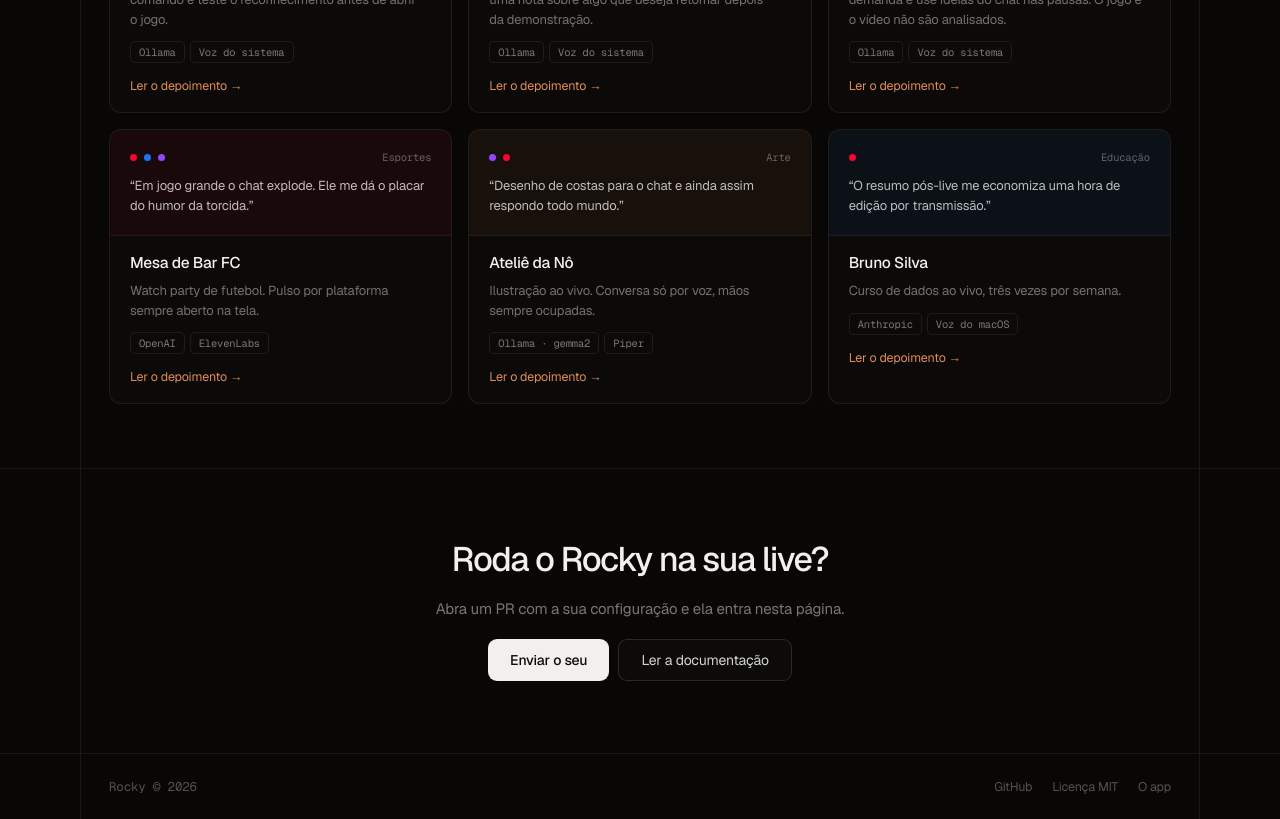
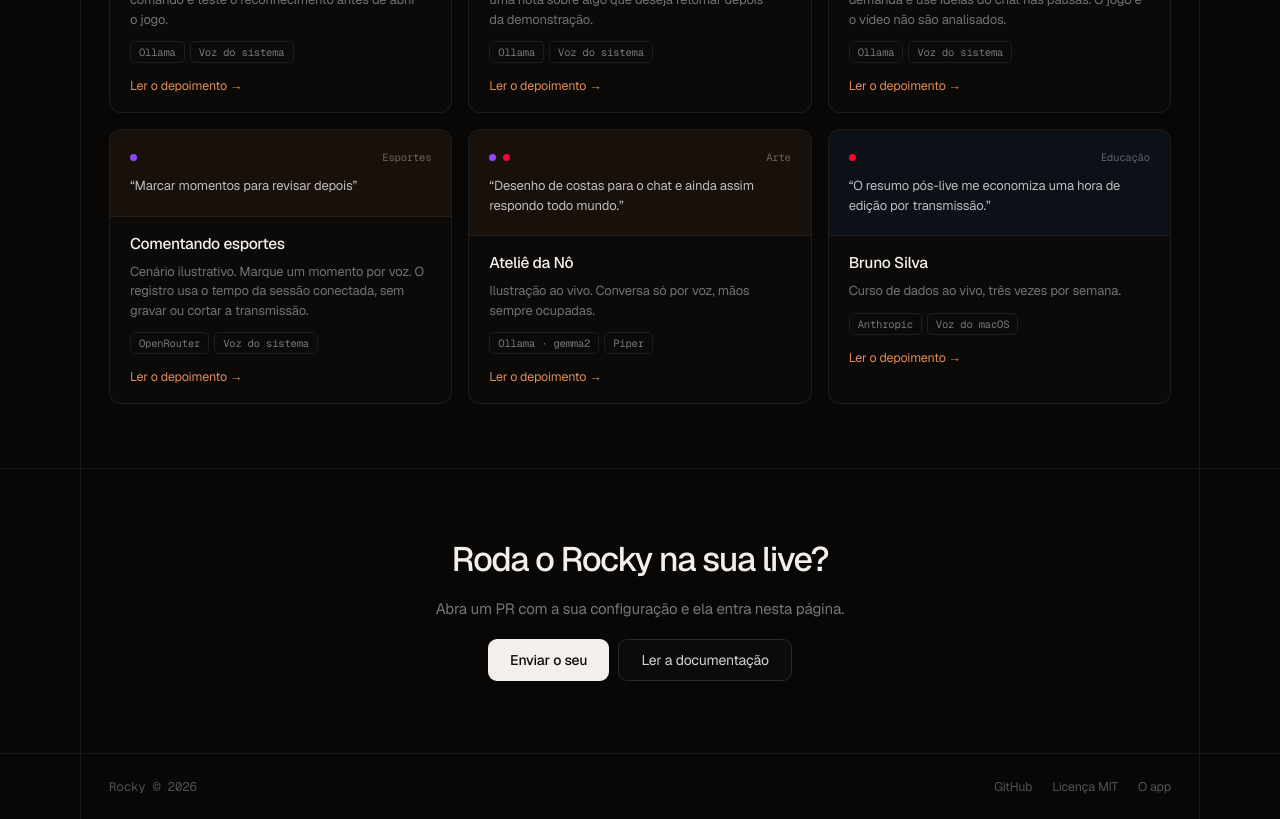
Before and after one commit to opensources-com-br/rocky, a Next.js app in the folder apps/web/: page /showcase in a window 1280 px wide. Shown: the part 880-1699 px from the top of the page. Built offline with nearby package versions, Linux system fonts and the light colour scheme.

Commit message:
feat: replace mesa-de-bar claims with an illustrative scenario

```diff
--- a/apps/web/content/showcase/mesa-de-bar.js
+++ b/apps/web/content/showcase/mesa-de-bar.js
@@ -1,20 +1,20 @@
 const content = {
   "id": "mesa-de-bar",
-  "name": "Mesa de Bar FC",
+  "name": "Comentando esportes",
   "category": "Esportes",
   "filter": "Esportes",
-  "quote": "Em jogo grande o chat explode. Ele me dá o placar do humor da torcida.",
-  "desc": "Watch party de futebol. Pulso por plataforma sempre aberto na tela.",
-  "stack": ["OpenAI", "ElevenLabs"],
-  "dots": ["#ff0033", "#1877f2", "#9146ff"],
-  "tint": "rgba(255,0,51,.06)",
-  "links": [{"label": "youtube.com/@mesadebarfc", "url": "https://youtube.com/@mesadebarfc", "dot": "#ff0033"}, {"label": "twitch.tv/mesadebarfc", "url": "https://twitch.tv/mesadebarfc", "dot": "#9146ff"}],
-  "stats": [{"label": "PLATAFORMAS", "value": "3"}, {"label": "PICO DE CHAT", "value": "6,2 mil"}, {"label": "MSG / MIN", "value": "180"}, {"label": "MODELO", "value": "Remoto"}],
-  "story": ["Watch party de futebol é o caso extremo: cento e oitenta mensagens por minuto em três plataformas, e todas dizendo a mesma coisa ao mesmo tempo. Ninguém lê aquilo.", "Aqui o Rocky funciona menos como leitor e mais como termômetro. Deixamos a aba Pulso aberta na tela e ele fala quando o humor vira — quando a torcida de uma plataforma reclama de atraso no sinal, quando todo mundo pede replay, quando uma plataforma específica caiu.", "Interrupção ligada, porque numa transmissão de jogo a informação é perecível. Se ele esperar uma pausa na narração, já não serve."],
-  "changes": ["Descobrimos atraso de sinal por plataforma em segundos, não no fim do jogo.", "Pedido coletivo de replay chega antes do lance esfriar.", "Superchats são lidos no intervalo, em bloco, sem atropelar o jogo."],
-  "setup": [{"label": "IA", "value": "openai"}, {"label": "Voz", "value": "elevenlabs"}, {"label": "Tom", "value": "animado"}, {"label": "Contexto", "value": "2 min"}, {"label": "Interrupção", "value": "ligada"}],
-  "config": "[ai]\nprovider = \"openai\"\ncontext_window = \"2min\"\n\n[agent]\ntone      = \"animado\"\ninterrupt = true\ninterventions_per_10min = 6",
-  "sample": "O chat do YouTube está vinte segundos atrás do da Twitch e reclamando.",
+  "quote": "Marcar momentos para revisar depois",
+  "desc": "Cenário ilustrativo. Marque um momento por voz. O registro usa o tempo da sessão conectada, sem gravar ou cortar a transmissão.",
+  "stack": ["OpenRouter", "Voz do sistema"],
+  "dots": ["#9146ff"],
+  "tint": "rgba(212,112,60,.06)",
+  "links": [],
+  "stats": [{"label": "INTEGRAÇÃO", "value": "Twitch"}, {"label": "PERFIL", "value": "Proativo"}, {"label": "DADOS", "value": "Exemplo"}, {"label": "IA", "value": "OpenRouter"}],
+  "story": ["Marque um momento por voz. O registro usa o tempo da sessão conectada, sem gravar ou cortar a transmissão.", "Este cenário não é um depoimento de usuário nem um resultado medido. Configure e teste o provedor no seu computador; consultas de chat usam até 200 mensagens recebidas nos últimos dois minutos.", "Se usar IA remota, o pedido e a amostra de chat vão ao provedor. Para voz, prepare whisper.cpp e uma voz do sistema. Verifique a captura de tela e áudio no OBS antes da transmissão."],
+  "changes": ["Consultar perguntas recentes da Twitch.", "Salvar notas ou ideias escolhidas por você.", "Revisar registros e perguntas pendentes da sessão."],
+  "setup": [{"label": "Plataforma", "value": "Twitch"}, {"label": "IA", "value": "OpenRouter"}, {"label": "Modelo", "value": "openrouter/free"}, {"label": "Voz", "value": "Sistema + whisper.cpp opcional"}, {"label": "Perfil", "value": "Proativo"}, {"label": "Tom", "value": "Animado"}],
+  "config": "Preencha nas Configurações do Rocky:\n\nPlataforma: Twitch\nIA: OpenRouter\nModelo: openrouter/free\nVoz: Sistema + whisper.cpp opcional\nPerfil: Proativo\nTom: Animado\n\nExemplo descritivo, não importável.",
+  "sample": "Rocky, marca esse momento: debate com o chat."
 };
 
 export default content;
```
